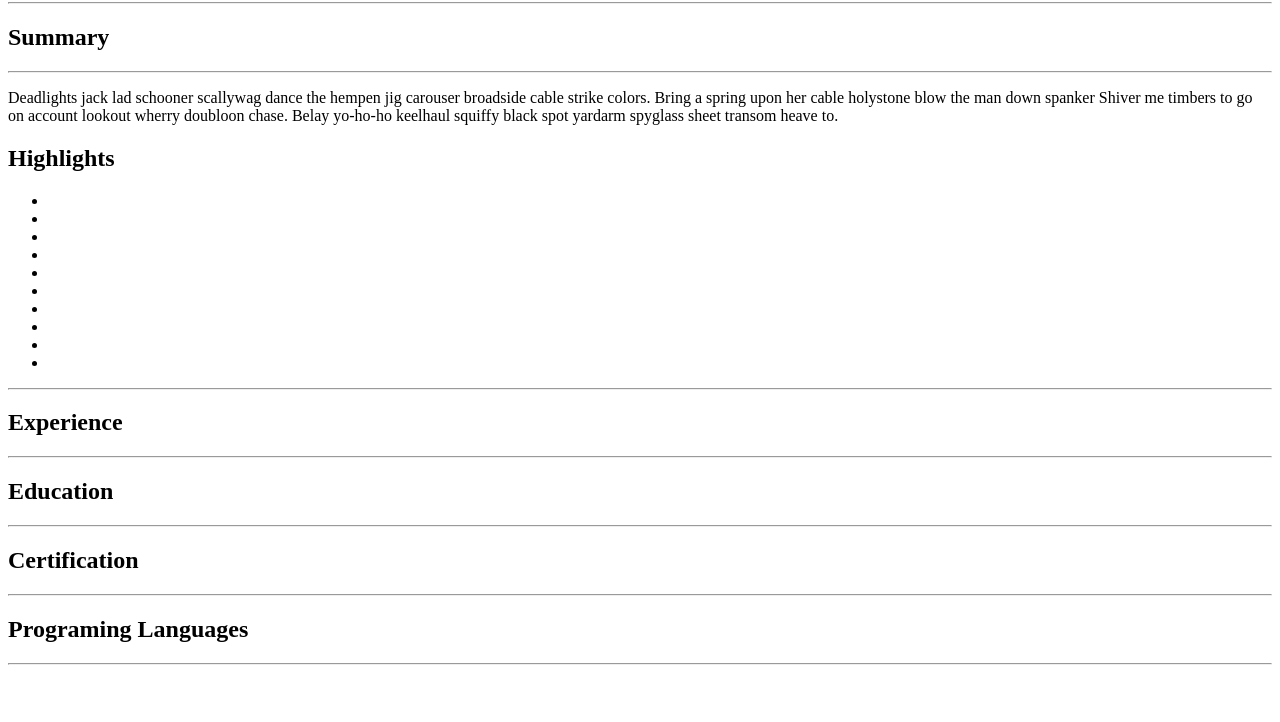
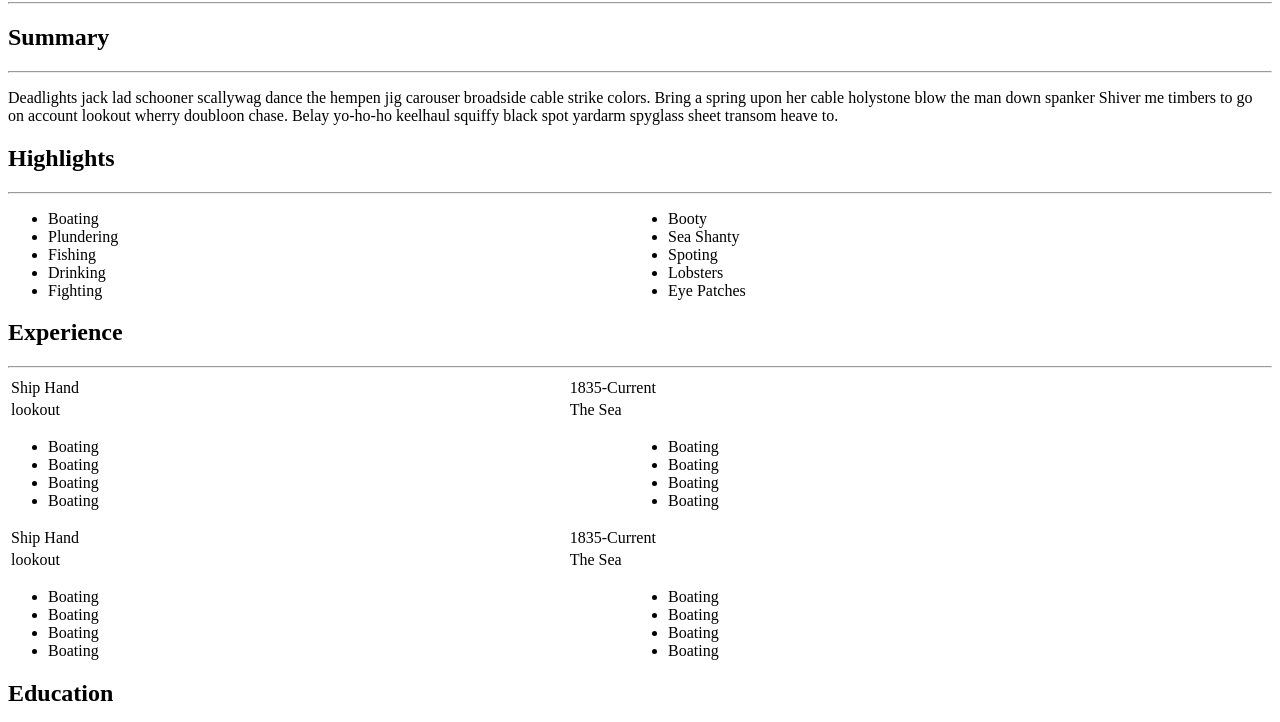
Before and after one commit to ngottlieb87/resume, a plain HTML site: page index.html in a window 1280 px wide. Shown: the part 78-800 px from the top of the page. Drawn offline with Linux system fonts and the light colour scheme.

Commit message:
Formatting tables

```diff
--- a/css/styles.css
+++ b/css/styles.css
@@ -0,0 +1,3 @@
+ul {
+  columns: 2;
+}
--- a/index.html
+++ b/index.html
@@ -14,25 +14,66 @@
       Deadlights jack lad schooner scallywag dance the hempen jig carouser broadside cable strike colors. Bring a spring upon her cable holystone blow the man down spanker Shiver me timbers to go on account lookout wherry doubloon chase. Belay yo-ho-ho keelhaul squiffy black spot yardarm spyglass sheet transom heave to.
     </p>
     <h2>Highlights</h2>
+    <hr>
     <ul>
       <div class="left">
-        <li></li>
-        <li></li>
-        <li></li>
-        <li></li>
-        <li></li>
+        <li>Boating</li>
+        <li>Plundering</li>
+        <li>Fishing</li>
+        <li>Drinking</li>
+        <li>Fighting</li>
       </div>
       <div class="right">
-        <li></li>
-        <li></li>
-        <li></li>
-        <li></li>
-        <li></li>
+        <li>Booty</li>
+        <li>Sea Shanty</li>
+        <li>Spoting</li>
+        <li>Lobsters</li>
+        <li>Eye Patches</li>
       </div>
     </ul>
-    <hr>
+
     <h2>Experience</h2>
     <hr>
+    <table width=100%>
+      <tr class="tableright">
+        <td>Ship Hand</td>
+        <td>1835-Current</td>
+      </tr>
+      <tr>
+        <td>lookout</td>
+        <td>The Sea</td>
+      </tr>
+    </table>
+    <ul>
+      <li>Boating</li>
+      <li>Boating</li>
+      <li>Boating</li>
+      <li>Boating</li>
+      <li>Boating</li>
+      <li>Boating</li>
+      <li>Boating</li>
+      <li>Boating</li>
+    </ul>
+    <table width=100%>
+      <tr>
+        <td>Ship Hand</td>
+        <td>1835-Current</td>
+      </tr>
+      <tr>
+        <td>lookout</td>
+        <td>The Sea</td>
+      </tr>
+    </table>
+    <ul>
+      <li>Boating</li>
+      <li>Boating</li>
+      <li>Boating</li>
+      <li>Boating</li>
+      <li>Boating</li>
+      <li>Boating</li>
+      <li>Boating</li>
+      <li>Boating</li>
+    </ul>
     <h2>Education</h2>
     <hr>
     <h2>Certification</h2>
```
